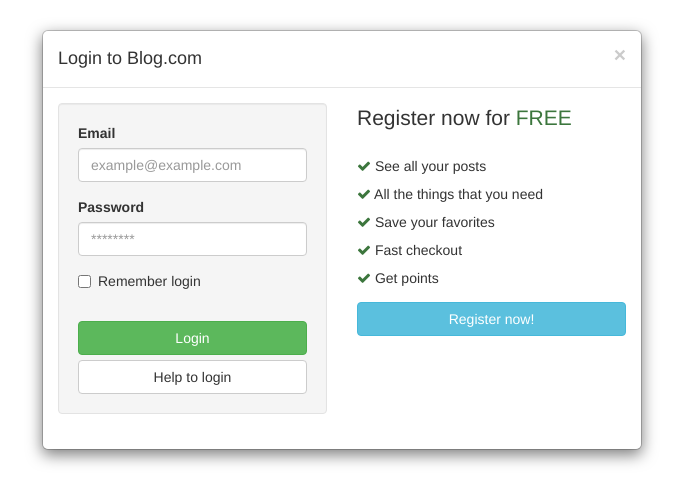
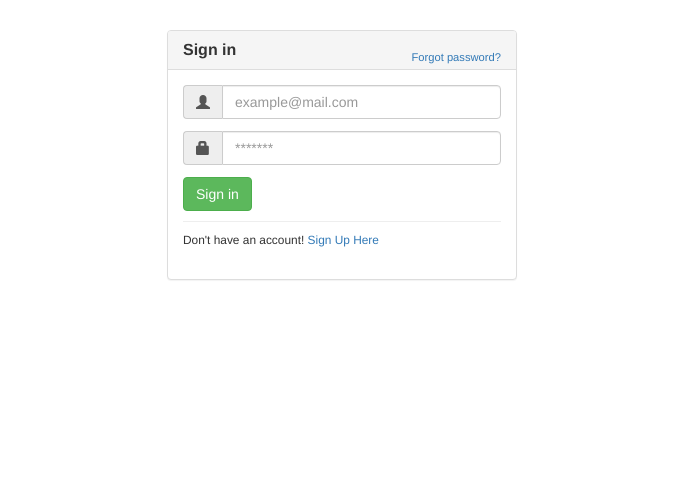
Before and after one commit to luischaavez/Blog.com, a CodeIgniter app: page /database/ in a window 1280 px wide. Shown: the top 504 px of the page, without its empty margins (298-981 px from the left). Run offline with CodeIgniter, Linux system fonts and the light colour scheme; some libraries are stand-ins or nearby versions.

Commit message:
Se modifico todo eLogin

```diff
--- a/application/controllers/Login.php
+++ b/application/controllers/Login.php
@@ -66,7 +66,7 @@ class Login extends CI_Controller {
   				$this->session->set_userdata($dat);
           echo "<script> alert('Sucesfully')</script>";
 
-					redirect(base_url().'Home/index');
+					redirect(base_url().'Home');
   			}
   		}
   	}
--- a/application/models/Login_model.php
+++ b/application/models/Login_model.php
@@ -26,7 +26,7 @@ class Login_model extends CI_Model {
 				return $query->row();
 			}else
 			{
-				echo "User or password incorrect";
+			redirect(base_url());
 
 			}
 
--- a/application/views/Login_view.php
+++ b/application/views/Login_view.php
@@ -13,60 +13,41 @@ defined('BASEPATH') OR exit('No direct script access allowed');
 </head>
 <body>
 
-<link href="//maxcdn.bootstrapcdn.com/font-awesome/4.1.0/css/font-awesome.min.css" rel="stylesheet">
+  <div class="container" style="margin-top:30px">
+  <div class="col-md-4 col-md-offset-4">
+      <div class="panel panel-default">
+    <div class="panel-heading"><h3 class="panel-title"><strong>Sign in </strong></h3>
+        <div style="float:right; font-size: 80%; position: relative; top:-10px"><a href="#">Forgot password?</a></div>
+    </div>
 
-	<div class="container">
-    <div id="login-overlay" class="modal-dialog">
-      <div class="modal-content">
-          <div class="modal-header">
-              <button type="button" class="close" data-dismiss="modal"><span aria-hidden="true">×</span><span class="sr-only">Close</span></button>
-              <h4 class="modal-title" id="myModalLabel">Login to Blog.com</h4>
+    <div class="panel-body">
+     <?php echo form_open(base_url().'Login/entrada_login') ?>
+
+    <div style="margin-bottom: 12px" class="input-group">
+      <span class="input-group-addon"><i class="glyphicon glyphicon-user"></i></span>
+        <input id="email" type="text" class="form-control" name="email" value="<?php echo set_value('email')?>" placeholder="example@mail.com">
       </div>
-          <div class="modal-body">
-              <div class="row">
-                  <div class="col-xs-6">
-                      <div class="well">
-                          <?php echo form_open(base_url().'Login/entrada_login') ?>
+        <p><?php echo form_error('email') ?></p>
+  <div style="margin-bottom: 12px" class="input-group">
+      <span class="input-group-addon"><i class="glyphicon glyphicon-lock"></i></span>
+      <input id="pass" type="password" class="form-control" name="pass" placeholder="*******">
+      </div>
+      <p><?php echo form_error('pass') ?></p>
+    <input type="hidden" name="token" value="<?php echo $token?>" />
+    <button type="submit" class="btn btn-success">Sign in</button>
+    <hr style="margin-top:10px;margin-bottom:10px;" >
     <div class="form-group">
-                                  <label for="email" class="control-label">Email</label>
-                                  <input type="email" class="form-control" name="email" value="<?php echo set_value('email')?>" placeholder="example@example.com">
-                                  <p><?php echo form_error('email')?></p>
-                                  <span class="help-block"></span>
-                              </div>
-                              <div class="form-group">
-                                  <label for="password" class="control-label">Password</label>
-                                  <input type="password" class="form-control" name="pass" placeholder="********">
-                                  <p><?php echo form_error('pass')?></p>
-                                  <span class="help-block"></span>
-                              </div>
-                              <input type="hidden" name="token" value="<?php echo $token?>" />
-                              <div class="checkbox">
-                                  <label>
-                                      <input type="checkbox" name="remember" id="remember"> Remember login
-                                  </label>
-
-                              </div>
-                              <button type="submit" class="btn btn-success btn-block">Login</button>
-                              <a href="#" class="btn btn-default btn-block">Help to login</a>
-                          <?php  echo form_close() ?>
-
+    <div style="font-size:85%">
+      Don't have an account!
+    <a href="<?php echo base_url()?>Reg/index">
+    Sign Up Here</a>
     </div>
   </div>
-                  <div class="col-xs-6">
-                      <p class="lead">Register now for <span class="text-success">FREE</span></p>
-                      <ul class="list-unstyled" style="line-height: 2">
-                          <li><span class="fa fa-check text-success"></span> See all your posts</li>
-                          <li><span class="fa fa-check text-success"></span> All the things that you need</li>
-                          <li><span class="fa fa-check text-success"></span> Save your favorites</li>
-                          <li><span class="fa fa-check text-success"></span> Fast checkout</li>
-                          <li><span class="fa fa-check text-success"></span> Get points</li>
-                      </ul>
-                      <p><a href="<?php base_url()?>/Reg/index" class="btn btn-info btn-block">Register now!</a></p>
+  <?php echo form_close() ?>
     </div>
   </div>
   </div>
   </div>
-
   <script src="https://ajax.googleapis.com/ajax/libs/jquery/1.11.3/jquery.min.js"></script>
     <!-- Include all compiled plugins (below), or include individual files as needed -->
     <script src="Bootstrap/js/bootstrap.min.js"></script>
```
Lines whose indentation alone changed are shown as unchanged.
